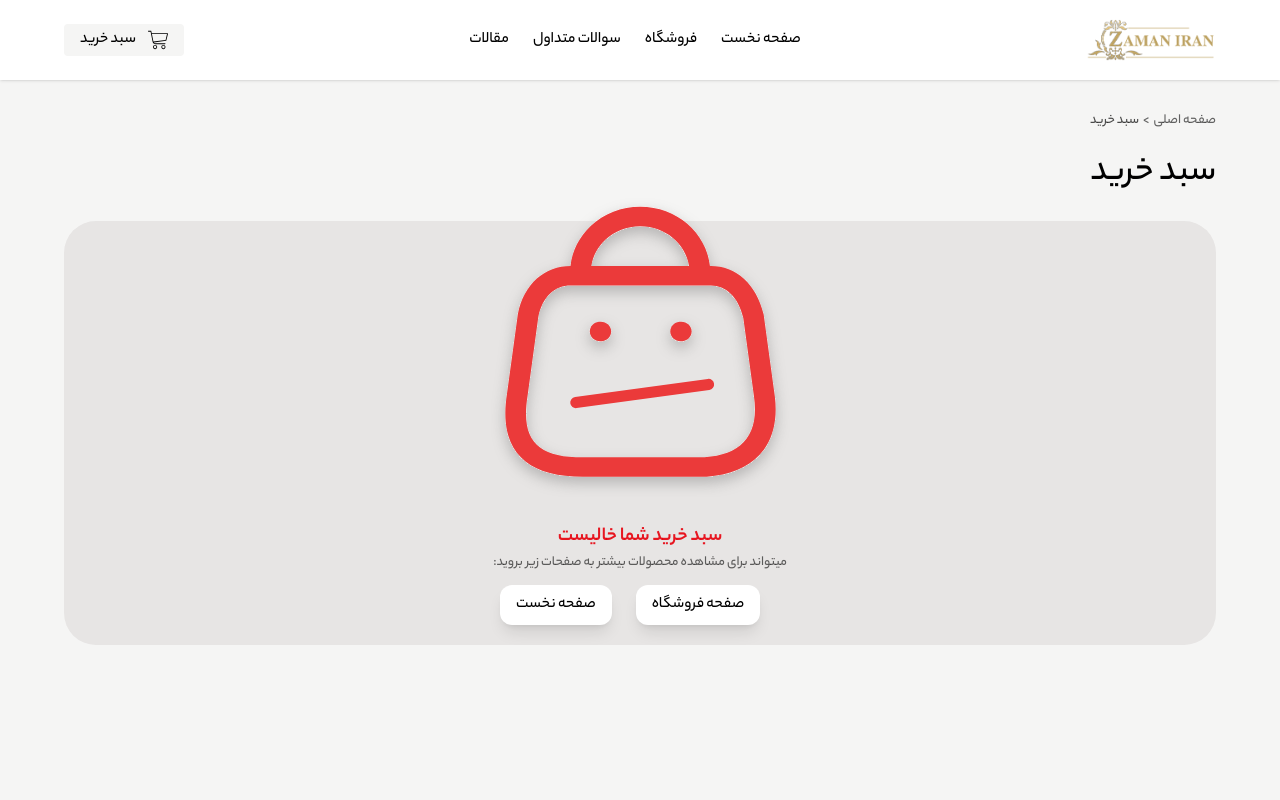
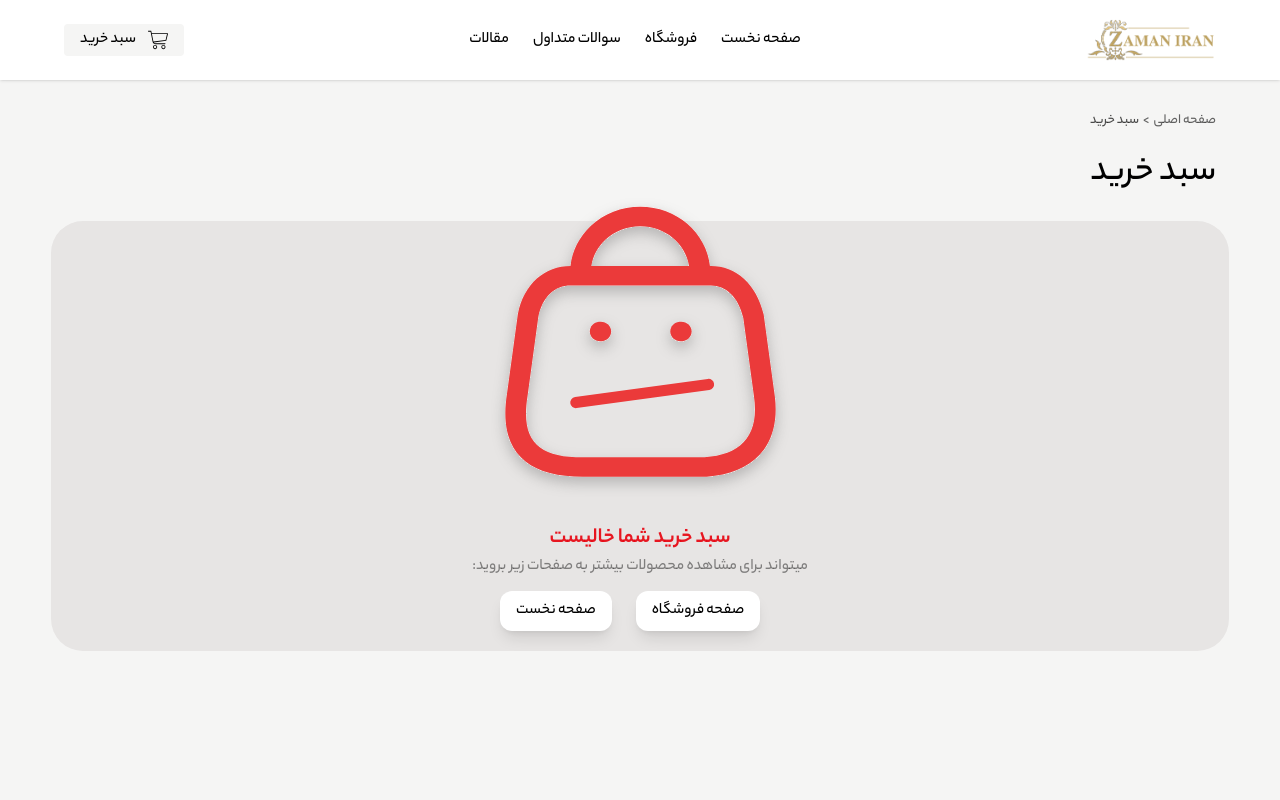
Before and after one commit to hoseinmohammadi-dev/ShopZamanIran, a Next.js app: page /basket in a window 1280 px wide. Shown: the top 800 px of the page. Built offline with nearby package versions, Linux system fonts and the light colour scheme.

Commit message:
edit responsive link in basket

```diff
--- a/src/app/basket/page.jsx
+++ b/src/app/basket/page.jsx
@@ -20,11 +20,11 @@ export default function basket() {
             </div>
 
             {isEmpty ? (
-                <div className='mx-[5%] flex justify-center'>
+                <div className='mx-[4%] flex justify-center'>
                     <div className='w-full bg-stone-200 rounded-4xl relative flex flex-col items-center'>
                         <Image src="/image/basket.svg" alt="pic" width={0} height={0} className='relative -top-6 left-0 rounded-xl object-cover w-[80%] max-w-[300px]' />
-                        <p className='text-[12px] md:text-[16px] lg:text-[20px] text-red-600/90 font-bold'>سبد خرید شما خالیست</p>
-                        <p className='text-[10px] md:text-[12px] lg:text-[14px] text-black/60'>میتواند برای مشاهده محصولات بیشتر به صفحات زیر بروید:</p>
+                        <p className='text-[16px] sm:text-[16px] md:text-[20px] lg:text-[22px] text-red-600/90 font-bold'>سبد خرید شما خالیست</p>
+                        <p className='text-[12px] sm:text-[14px] md:text-[16px] text-black/45'>میتواند برای مشاهده محصولات بیشتر به صفحات زیر بروید:</p>
                         <div className='flex gap-1 mb-5 mt-1.5 md:mt-3'>
                             <Link href="/shop">
                                 <button className="bg-white text-black hover:text-white text-[12px] md:text-[16px] py-1 md:py-1.5 lg:py-2 px-1.5 md:px-3 lg:px-4 rounded-xl hover:bg-gray-800 transition-all shadow-lg mr-2 md:mr-5">صفحه فروشگاه</button>
```
